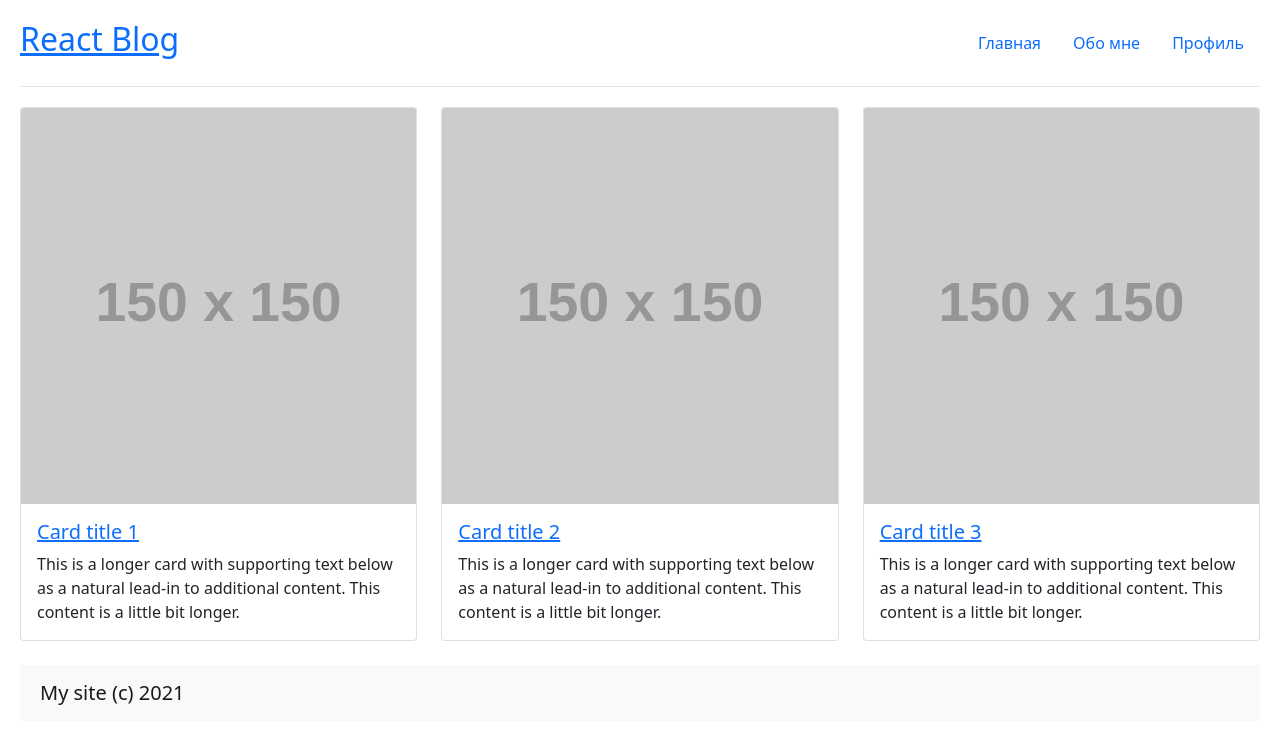
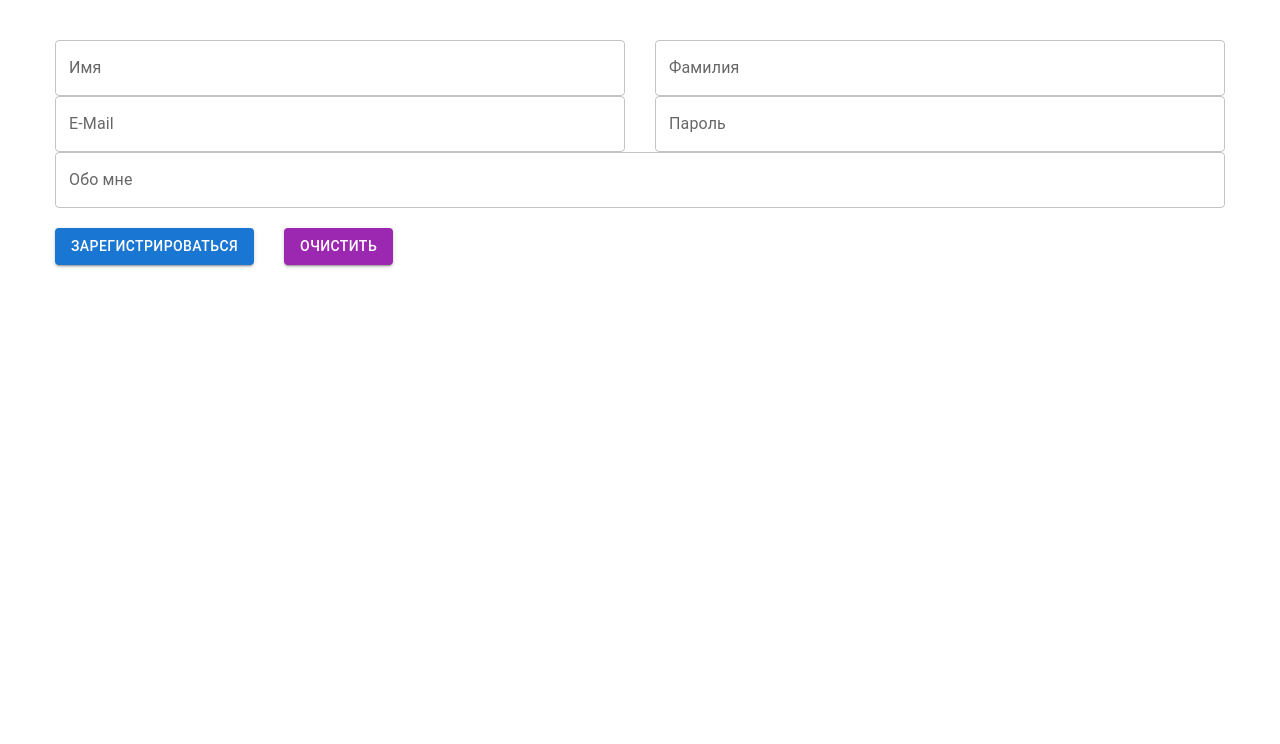
Before and after one commit to DVNst/home-work-1, a React (Create React App) app: page / in a window 1280 px wide. Shown: the top 744 px of the page. Built offline with nearby package versions, Linux system fonts and the light colour scheme.

Commit message:
tutorial-7 start

```diff
--- a/package.json
+++ b/package.json
@@ -14,6 +14,7 @@
     "react": "^17.0.2",
     "react-bootstrap": "^1.6.4",
     "react-dom": "^17.0.2",
+    "react-hook-form": "^7.21.2",
     "react-scripts": "4.0.3",
     "web-vitals": "^1.0.1"
   },
--- a/public/index.html
+++ b/public/index.html
@@ -24,7 +24,7 @@
       work correctly both with client-side routing and a non-root public URL.
       Learn how to configure a non-root public URL by running `npm run build`.
     -->
-    <title>Урок №6 (4-2)</title>
+    <title>Урок №7 (5-4)</title>
   </head>
   <body>
     <noscript>You need to enable JavaScript to run this app.</noscript>
--- a/src/index.js
+++ b/src/index.js
@@ -1,9 +1,6 @@
 import React from 'react';
 import ReactDOM from 'react-dom';
-import App from './tutorial-6/App';
-
-import "./tutorial-6/styles.css";
-import "bootstrap/dist/css/bootstrap.min.css";
+import App from './tutorial-7/App';
 
 ReactDOM.render(
   <React.StrictMode>
--- /dev/null
+++ b/src/tutorial-7/App.js
@@ -0,0 +1,81 @@
+import React from "react";
+import { useForm } from "react-hook-form";
+import { Button, TextField } from "@mui/material";
+
+import "./styles.css";
+
+function App() {
+  const { handleSubmit, register, formState } = useForm();
+
+  const onSubmit = (values) => console.log("ФОРМА!", values);
+
+  console.log(formState.errors);
+
+  return (
+    <div className="App">
+      <div className="row">
+        <TextField
+          name="firstName"
+          label="Имя"
+          {...register("firstName", {
+            validate: (value) => value !== "admin" || "Nice try!"
+          })}
+          helperText={formState.errors.firstName && formState.errors.firstName.message}
+          error={!!formState.errors.firstName}
+          fullWidth
+        />
+        <TextField
+          name="lastName"
+          label="Фамилия"
+          {...register("lastName", {
+            required: "Это обязательное поле!"
+          })}
+          helperText={formState.errors.lastName && formState.errors.lastName.message}
+          error={!!formState.errors.lastName}
+          fullWidth
+        />
+      </div>
+      <div className="row">
+        <TextField
+          {...register("email", {
+            pattern: {
+              value: /^[A-Z0-9._%+-]+@[A-Z0-9._%+-]+\.[A-Z]{2,}$/i,
+              message: "Это неверная почта!"
+            }
+          })}
+          helperText={formState.errors.email && formState.errors.email.message}
+          error={!!formState.errors.email}
+          name="email"
+          label="E-Mail"
+          defaultValue=""
+          fullWidth
+        />
+        <TextField
+          {...register("password", {
+            required: "Это обязательное поле!"
+          })}
+          helperText={formState.errors.password && formState.errors.password.message}
+          error={!!formState.errors.password}
+          name="password"
+          type="password"
+          label="Пароль"
+          fullWidth
+        />
+      </div>
+      <div className="row">
+        <TextField name="about" label="Обо мне" fullWidth />
+      </div>
+      <br />
+      <div className="row">
+        <Button onClick={handleSubmit(onSubmit)} variant="contained" color="primary">
+          Зарегистрироваться
+        </Button>
+        <Button variant="contained" color="secondary">
+          Очистить
+        </Button>
+      </div>
+    </div>
+  );
+}
+
+export default App;
--- /dev/null
+++ b/src/tutorial-7/styles.css
@@ -0,0 +1,17 @@
+body {
+  margin: 0;
+  font-family: -apple-system, BlinkMacSystemFont, "Segoe UI", "Roboto", "Oxygen", "Ubuntu",
+    "Cantarell", "Fira Sans", "Droid Sans", "Helvetica Neue", sans-serif;
+  -webkit-font-smoothing: antialiased;
+  -moz-osx-font-smoothing: grayscale;
+  padding: 40px;
+}
+
+.row {
+  display: flex;
+}
+
+.MuiTextField-root,
+.MuiButton-root {
+  margin: 0 15px !important;
+}
```
Also changed, not shown: 1 other file (tests, documents, lock files or other folders).
